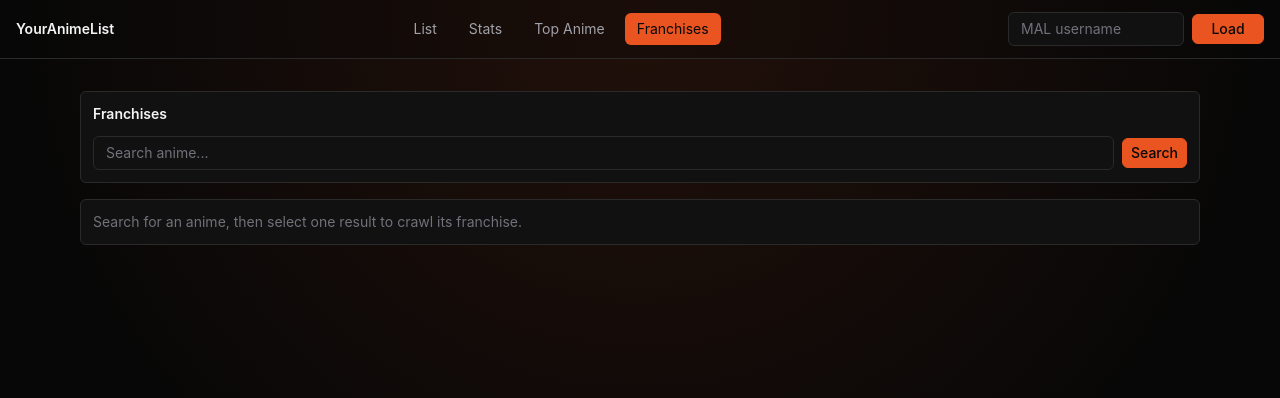
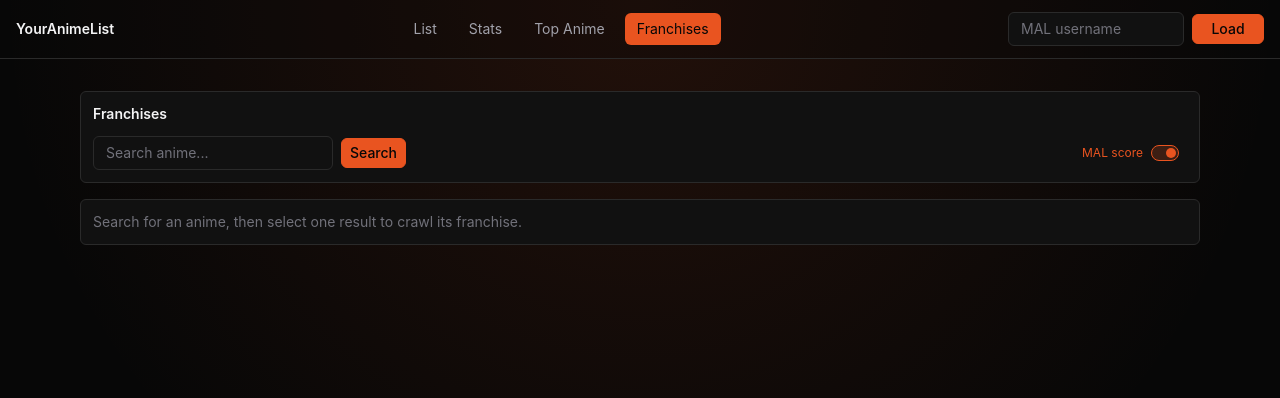
Before and after one commit to diegogliarte/YourAnimeList, a SvelteKit app: page /franchises in a window 1280 px wide. Shown: the top 398 px of the page. Built offline with nearby package versions, Linux system fonts and the light colour scheme.

Commit message:
add toggle and show/hide toggable

```diff
--- a/src/lib/components/ui/TextInput.svelte
+++ b/src/lib/components/ui/TextInput.svelte
@@ -12,7 +12,7 @@
 	bind:value
 	{type}
 	class={`
-		w-full rounded-md border border-border bg-surface px-3 py-1.5 text-sm text-text
+		rounded-md border border-border bg-surface px-3 py-1.5 text-sm text-text
 		transition outline-none
 		placeholder:text-text-muted
 		hover:border-primary/70 hover:bg-surface-soft
--- /dev/null
+++ b/src/lib/components/ui/Toggle.svelte
@@ -0,0 +1,54 @@
+<script lang="ts">
+	type Props = {
+		checked?: boolean;
+		label?: string;
+		disabled?: boolean;
+		class?: string;
+	};
+
+	let { checked = $bindable(false), label = '', disabled = false, class: className = '' }: Props =
+		$props();
+
+	function toggle() {
+		if (disabled) return;
+
+		checked = !checked;
+	}
+</script>
+
+<button
+	type="button"
+	role="switch"
+	aria-checked={checked}
+	aria-label={label}
+	{disabled}
+	class={`
+		inline-flex h-8 shrink-0 cursor-pointer items-center gap-2 px-2 text-xs
+		transition disabled:cursor-not-allowed disabled:opacity-50
+		${
+			checked
+				? 'text-primary'
+				: 'text-text-muted hover:text-text'
+		}
+		${className}
+	`}
+	onclick={toggle}
+>
+	<span class="whitespace-nowrap">
+		{label}
+	</span>
+
+	<span
+		class={`
+			flex h-4 w-7 shrink-0 items-center rounded-full border p-0.5 transition
+			${checked ? 'border-primary bg-primary/20' : 'border-border bg-background'}
+		`}
+	>
+		<span
+			class={`
+				size-2.5 rounded-full transition
+				${checked ? 'translate-x-3 bg-primary' : 'translate-x-0 bg-text-muted'}
+			`}
+		></span>
+	</span>
+</button>
--- a/src/routes/franchises/+page.svelte
+++ b/src/routes/franchises/+page.svelte
@@ -5,6 +5,7 @@
 	import StatusBadge from '$lib/components/ui/StatusBadge.svelte';
 	import Table, { type TableColumn } from '$lib/components/ui/Table.svelte';
 	import TextInput from '$lib/components/ui/TextInput.svelte';
+	import Toggle from '$lib/components/ui/Toggle.svelte';
 	import { animeData } from '$lib/stores/anime-data.svelte';
 	import type { AnimeDetails, AnimeListStatusName, UserAnimeListEdge } from '$lib/types/anime';
 	import {
@@ -27,8 +28,10 @@
 	};
 
 	let showSearch = $state(false);
+	let showMalScore = $state(true);
 
-	const columns: TableColumn<AnimeDetails>[] = [
+	const columns: TableColumn<AnimeDetails>[] = $derived.by(() => {
+		const baseColumns: TableColumn<AnimeDetails>[] = [
 			{
 				label: '#',
 				value: 'index',
@@ -59,15 +62,21 @@
 				align: 'center',
 				width: '5rem',
 				compare: (a, b) => (a.num_episodes ?? 0) - (b.num_episodes ?? 0)
-		},
-		{
+			}
+		];
+
+		if (showMalScore) {
+			baseColumns.push({
 				label: 'MAL',
 				value: 'mal',
 				align: 'center',
 				width: '4.5rem',
 				compare: (a, b) => (a.mean ?? 0) - (b.mean ?? 0)
+			});
 		}
-	];
+
+		return baseColumns;
+	});
 
 	const userEntryByAnimeId = $derived.by(() => {
 		const entries = new Map<number, UserAnimeListEdge>();
@@ -272,10 +281,10 @@
 
 <div class="grid gap-4">
 	<Panel title="Franchises">
-		<div class="grid gap-3">
+		<div class="flex flex-wrap items-center justify-between gap-2">
 			{#if shouldShowSearch}
 				<form
-					class="flex items-center gap-2"
+					class="flex min-w-0 flex-wrap items-center gap-2"
 					onsubmit={(event) => {
 				event.preventDefault();
 				submitSearch();
@@ -301,7 +310,7 @@
 					{/if}
 				</form>
 			{:else}
-				<div class="flex flex-wrap items-center gap-2">
+				<div class="flex min-w-0 flex-wrap items-center gap-2">
 					<Button type="button" variant="primary" onclick={() => (showSearch = true)}>
 						Add anime
 					</Button>
@@ -314,25 +323,7 @@
 				</div>
 			{/if}
 
-			{#if animeData.franchiseSearchError}
-				<p class="text-sm text-primary">{animeData.franchiseSearchError}</p>
-			{/if}
-
-			{#if animeData.franchiseError}
-				<p class="text-sm text-primary">{animeData.franchiseError}</p>
-			{/if}
-
-			{#if animeData.franchiseCrawling}
-				<p class="text-xs text-text-muted">
-					Crawling franchise... visited {animeData.franchiseVisitedCount}, queued {animeData
-						.franchiseQueue.length}.
-				</p>
-			{:else if animeData.hasFranchise}
-				<p class="text-xs text-text-muted">
-					Visited {animeData.franchiseVisitedCount}. Found {animeData.franchiseAnimeList.length} accepted
-					anime.
-				</p>
-			{/if}
+			<Toggle bind:checked={showMalScore} label="MAL score" class="ml-auto" />
 		</div>
 	</Panel>
 
@@ -493,9 +484,11 @@
 						{anime.num_episodes || '?'}
 					</td>
 
+					{#if showMalScore}
 						<td class="px-3 py-2 text-center text-text-soft">
 							{anime.mean ? formatDecimal(anime.mean, 2) : '-'}
 						</td>
+					{/if}
 				</tr>
 			{/snippet}
 		</Table>
--- a/src/routes/list/+page.svelte
+++ b/src/routes/list/+page.svelte
@@ -1,7 +1,7 @@
 <script lang="ts">
-	import Button from '$lib/components/ui/Button.svelte';
 	import Panel from '$lib/components/ui/Panel.svelte';
 	import Table, { type TableColumn } from '$lib/components/ui/Table.svelte';
+	import Toggle from '$lib/components/ui/Toggle.svelte';
 	import { animeData } from '$lib/stores/anime-data.svelte';
 	import type { UserAnimeListEdge } from '$lib/types/anime';
 	import {
@@ -95,7 +95,7 @@
 	<Panel title="Anime List">
 		<div class="flex flex-wrap items-center justify-between gap-3">
 			<div class="flex flex-wrap gap-2">
-				{#each STATUS_FILTERS as filter (filter)}
+				{#each STATUS_FILTERS as filter (filter.value)}
 					<button
 						type="button"
 						class={`
@@ -113,9 +113,7 @@
 				{/each}
 			</div>
 
-			<Button onclick={() => (showMalScore = !showMalScore)}>
-				{showMalScore ? 'Hide MAL score' : 'Show MAL score'}
-			</Button>
+			<Toggle bind:checked={showMalScore} label="MAL score" />
 		</div>
 	</Panel>
 
@@ -189,7 +187,7 @@
 						{entry.node.num_episodes || '?'}
 					</td>
 
-					<td class="px-3 py-2 text-center whitespace-nowrap text-text-soft">
+					<td class="whitespace-nowrap px-3 py-2 text-center text-text-soft">
 						{formatSeason(entry)}
 					</td>
 				</tr>
```
Lines whose indentation alone changed are shown as unchanged.
